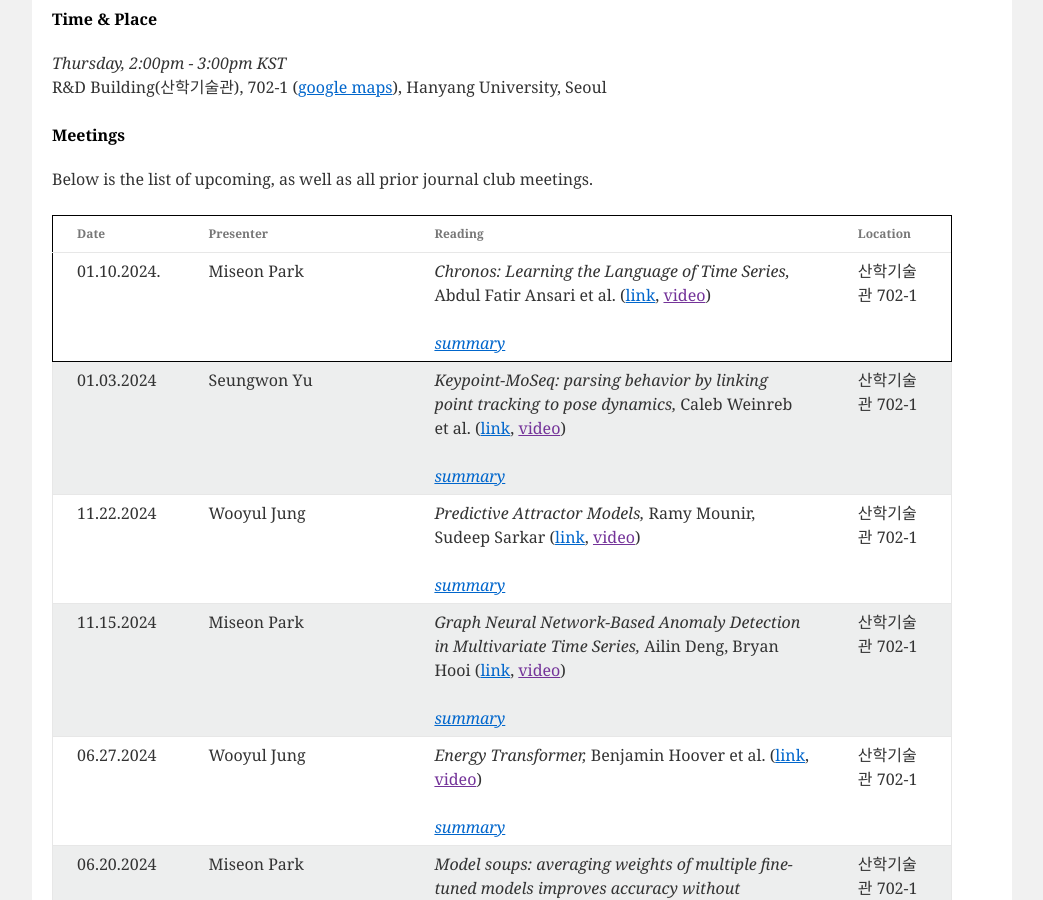
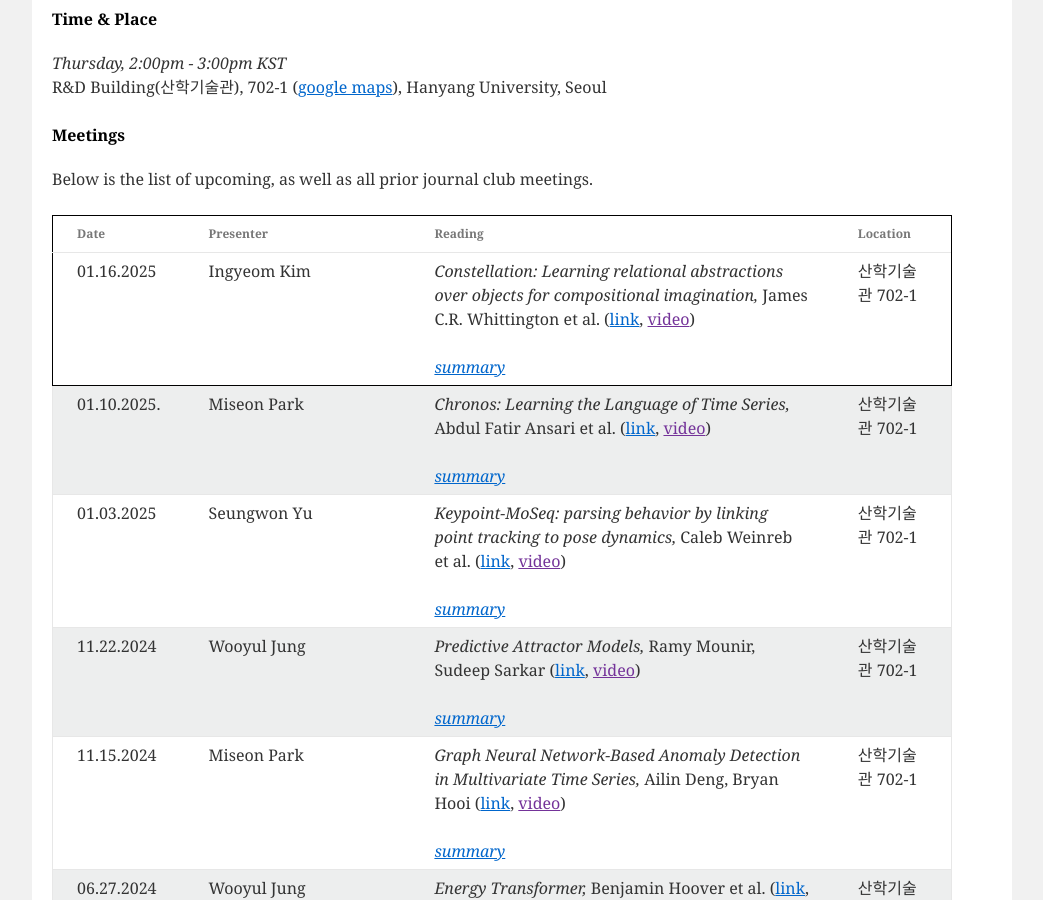
Before and after one commit to niai-lab/GraphML-JC, a Jekyll site: the page built from index.html, in a window 1280 px wide and 900 px high, scrolled down 515 px. Shown: the whole window, without its empty margins (118-1161 px from the left). Built offline with Jekyll 4.4.1, drawn with Linux system fonts in a browser that asks for light colours; part of the change alters nothing that is shown.

Commit message:
Update meeting_info.yml

```diff
--- a/_data/meeting_info.yml
+++ b/_data/meeting_info.yml
@@ -1,5 +1,17 @@
+- presenter: Ingyeom Kim
+  date: 01.16.2025
+  paper: "Constellation: Learning relational abstractions over objects for compositional imagination"
+  authors: James C.R. Whittington et al.
+  url: https://arxiv.org/abs/2107.11153
+  location: "산학기술관 702-1"
+  summary: >
+    summary : 해당 논문은 이미지의 object를 분할한 후, GNN의 구조 학습 능력을 통해 객체 간의 추상적 구조를 학습하는 constellation model을 제안합니다. 해당 모델을 통해 추상적 개념의 텍스트 프롬프트 제어를 기대할 수 있습니다.
+    strength : 기존 vision model들의 약점인 추상적 개념 학습을 효과적으로 해보이는 모델입니다. 이를 통해 학습 완료된 모델로 객체의 배열과 같은 추상적 구조를 잘 제어할 수 있습니다.
+    weakness : 텍스트 input을 multi hot encoding으로 처리하기에 자연어 입력이 제한되어 있습니다. sprite dataset 이외에는 아직 실험이 진행되지 않았습니다.
+    question : 모델에 사용된 decomposing model MONet과 텍스트-이미지 모델 SCAN 대신, Clip과 같은 모델을 적용하는 것이 가능할 지, LSTM 디코더 레이어 전후에 MLP 레이어가 왜 들어가야 하는지, 인코더의 GNN과 위치 정보 추출을 위한 learned mask는 정확히 어떻게 설계되었는지 궁금합니다.
+
 - presenter: Miseon Park
-  date: 01.10.2024.
+  date: 01.10.2025.
   paper: "Chronos: Learning the Language of Time Series"
   authors: Abdul Fatir Ansari et al.
   url: https://arxiv.org/abs/2403.07815
@@ -11,7 +23,7 @@
     question : multi step prediction이지만, one-step prediction과 큰 차이를 모르겠습니다.
 
 - presenter: Seungwon Yu
-  date: 01.03.2024
+  date: 01.03.2025
   paper: "Keypoint-MoSeq: parsing behavior by linking point tracking to pose dynamics"
   authors: Caleb Weinreb et al.
   url: https://www.nature.com/articles/s41592-024-02318-2
```
